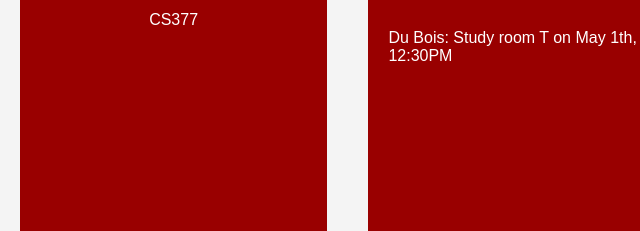
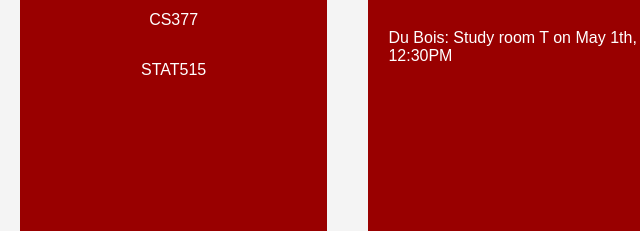
Before and after one commit to mattheusferr/326Team22, a website with bundled scripts: page src/client/home.html in a window 1280 px wide. Shown: the part 233-464 px from the top of the page, 118-758 px from the left. Built offline with nearby package versions, Linux system fonts and the light colour scheme; a script that the page names is missing.

Commit message:
added more classes

```diff
--- a/src/client/home.html
+++ b/src/client/home.html
@@ -35,6 +35,7 @@
         <h2>Current Study Groups</h2>
         <p>CS326</p>
         <p>CS377</p>
+        <p>STAT515</p>
     </div>
 
     <div class="content-item">
```
